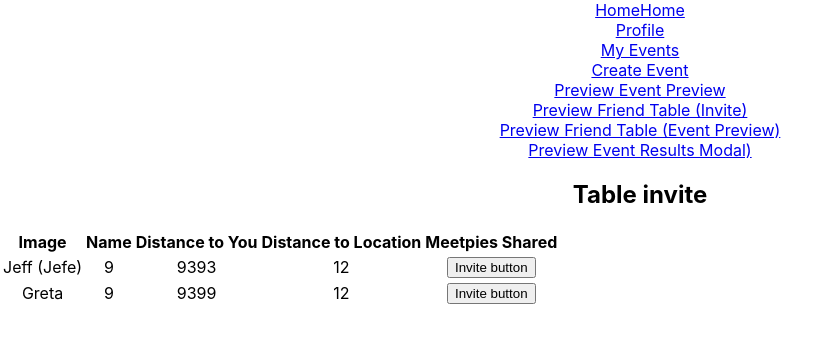
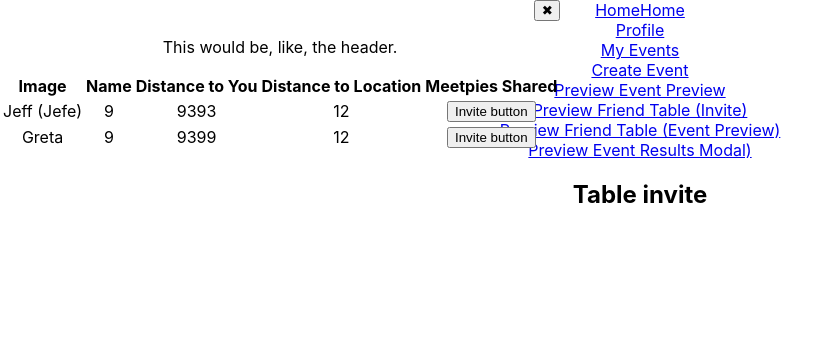
Before and after one commit to dph0718/meetPie, a React (Create React App) app in the folder react/: page /preview-friend-table-invite in a window 1280 px wide. Shown: the top 342 px of the page, without its empty margins (0-839 px from the left). Built offline with nearby package versions, Linux system fonts and the light colour scheme.

Commit message:
Cleans up modals and applies inline styles

```diff
--- a/react/src/HOCModal.js
+++ b/react/src/HOCModal.js
@@ -10,7 +10,8 @@ function modal(WrappedComponent, otherArgument) {
             }
         }
 
-        toggleDisplay = () => {
+        toggleDisplay = (event) => {
+            event.preventDefault()
             this.setState({ open: !this.state.open })
         }
 
@@ -21,10 +22,12 @@ function modal(WrappedComponent, otherArgument) {
                 top: 0
             }
 
+            console.log(this.state.open)
             return (
                 <div className="modal" style={displayStyle}>
-                    <div className="modal-header"
-                        onClick={this.toggleDisplay}>✖</div>
+                    <div className="modal-header" style={{ display: 'flex', flexDirection: "column", width: "100%", justifyContent: 'flex-end', alignItems: "flex-end" }}>
+                        <button onClick={this.toggleDisplay} style={{ width: "2em" }}>✖</button>
+                    </div>
                     <p>This would be, like, the header.</p>
                     <WrappedComponent data={this.state.data} {...this.props} />
                 </div>
```
Also changed, not shown: react/src/FriendTableEvent.js (+2 -10 lines), react/src/FriendTableInvite.js (+2 -11 lines), react/src/shoeBox/Form.js (renamed from react/src/Form.js).
